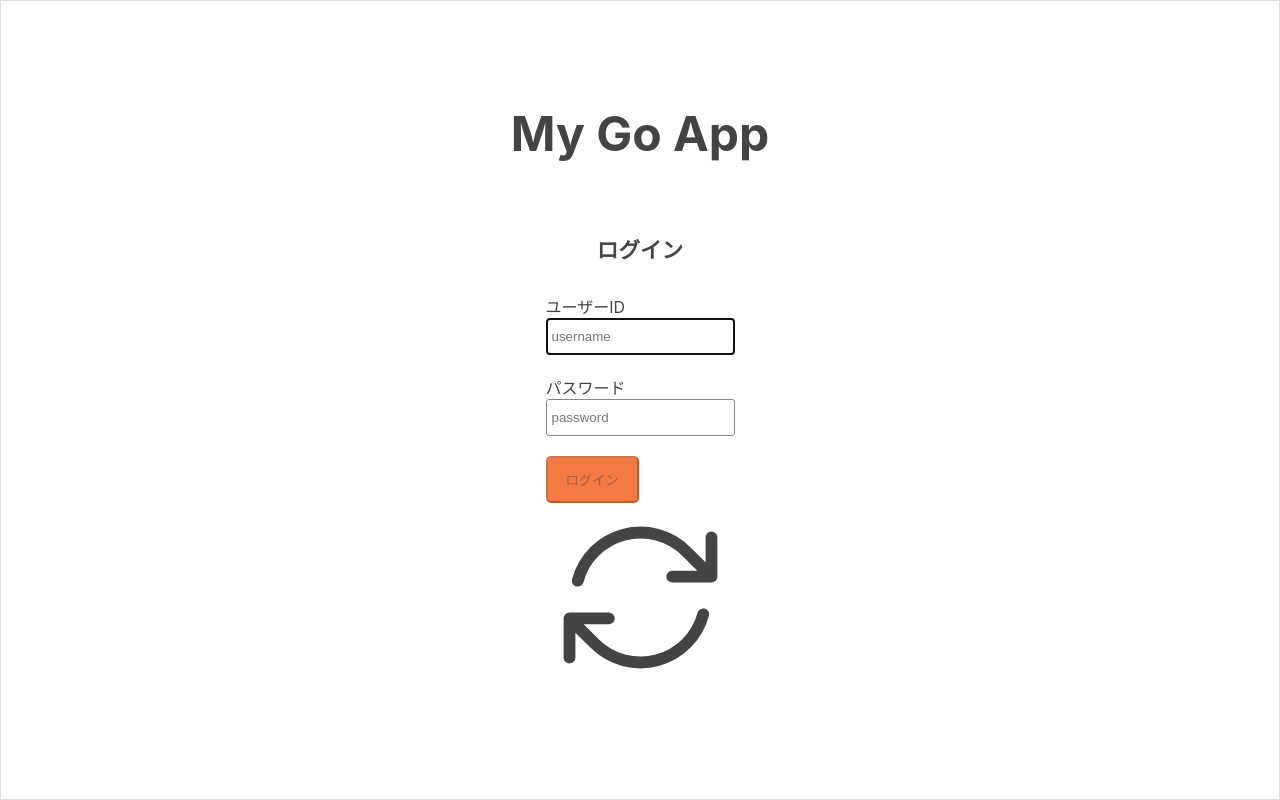
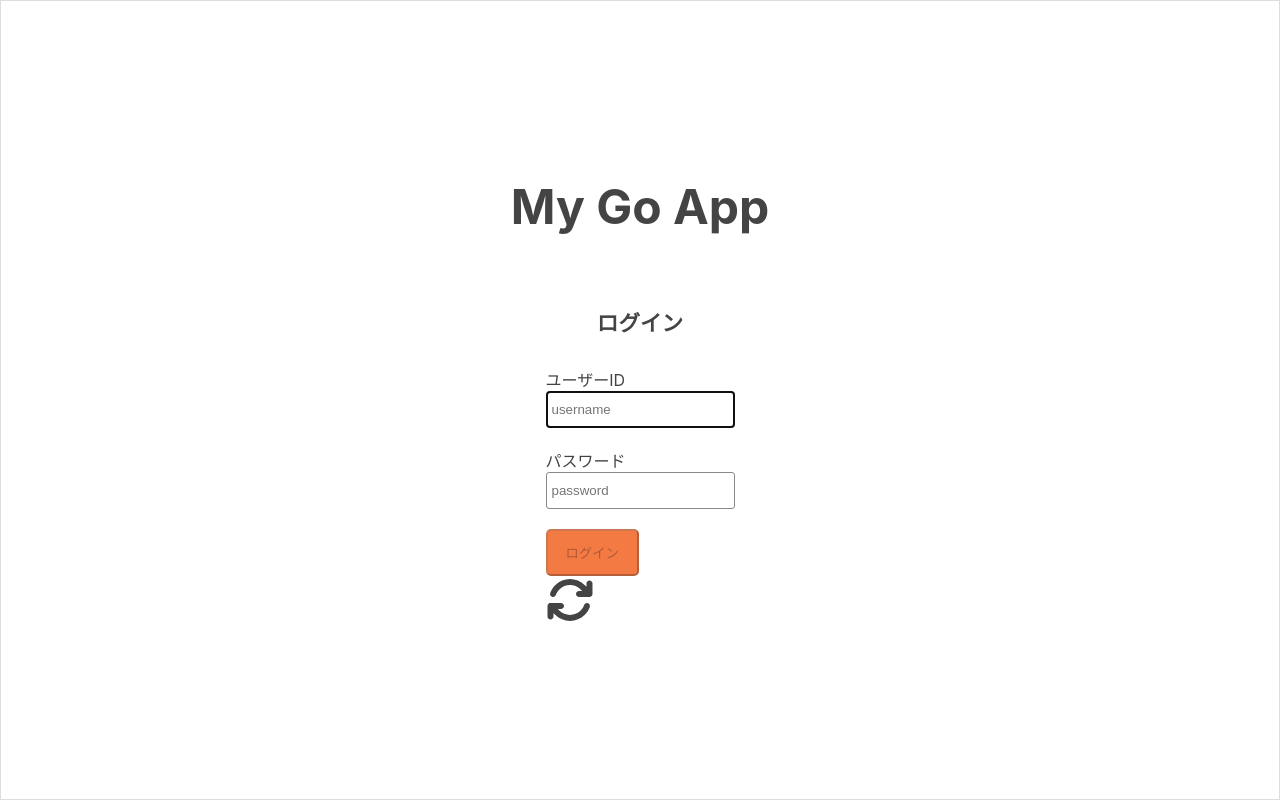
Before and after one commit to kento-yoshidu/IngredientsList_Frontend, a React (Create React App) app: page / in a window 1280 px wide. Built offline with nearby package versions, Linux system fonts and the light colour scheme; no server answers.

Commit message:
⚡ Update CSS

```diff
--- a/package.json
+++ b/package.json
@@ -7,7 +7,6 @@
     "@fortawesome/free-regular-svg-icons": "^6.4.2",
     "@fortawesome/free-solid-svg-icons": "^6.4.2",
     "@fortawesome/react-fontawesome": "^0.2.0",
-    "@heroicons/react": "^2.0.16",
     "@tanstack/react-query": "^4.28.0",
     "@tanstack/react-query-devtools": "^4.28.0",
     "@testing-library/jest-dom": "^5.16.5",
--- a/src/components/Auth.tsx
+++ b/src/components/Auth.tsx
@@ -1,8 +1,10 @@
 import { useState, FormEvent } from 'react'
-import { ArrowPathIcon } from '@heroicons/react/24/solid'
 import useMutateAuth from '../hooks/useMutateAuth'
 
 import Layout from './Layout'
+
+import { FontAwesomeIcon } from '@fortawesome/react-fontawesome'
+import { faArrowsRotate } from '@fortawesome/free-solid-svg-icons'
 
 import styles from "../styles/form.module.css"
 
@@ -45,7 +47,6 @@
             <label htmlFor="username">ユーザーID</label><br />
             <input
               id="username"
-              // className="mb-3 px-3 text-sm py-2 border border-gray-300"
               className={styles.input}
               name="username"
               type="text"
@@ -78,7 +79,9 @@
           </button>
         </form>
 
-        <ArrowPathIcon
+        <FontAwesomeIcon
+          style={{ fontSize: "3rem", textAlign: "center" }}
+          icon={faArrowsRotate}
           onClick={() => setIsLogin(!isLogin)}
         />
 
--- a/src/components/Error.tsx
+++ /dev/null
@@ -1,5 +0,0 @@
-export const Error = () => {
-  return (
-    <h1>Error!</h1>
-  )
-}
--- a/src/components/IngredientList.tsx
+++ b/src/components/IngredientList.tsx
@@ -1,5 +1,4 @@
 import { FormEvent } from 'react'
-import { useQueryClient } from '@tanstack/react-query'
 import { useParams } from "react-router-dom"
 import useStore from '../store'
 import useQueryIngredients from "../hooks/useQueryIngredients"
```
Also changed, not shown: src/logo.svg (deleted), 1 other file (tests, documents, lock files or other folders).
